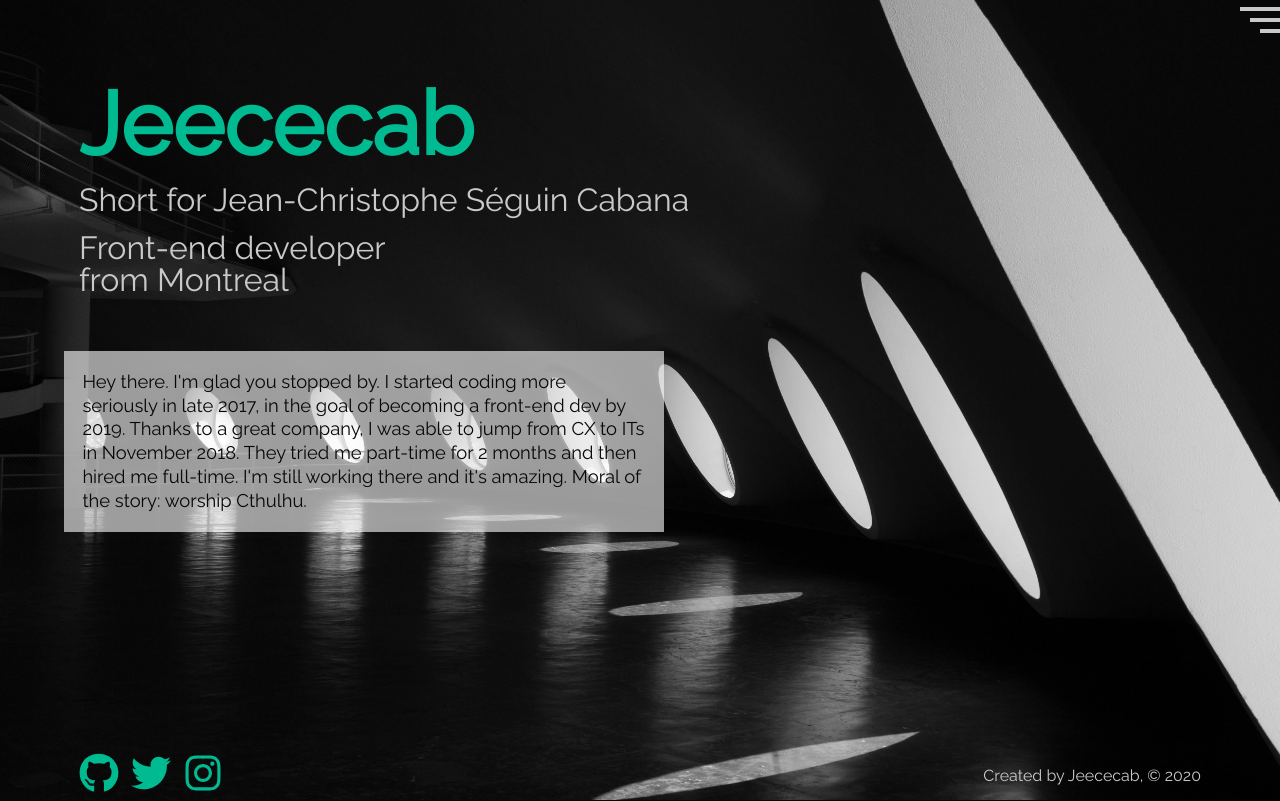
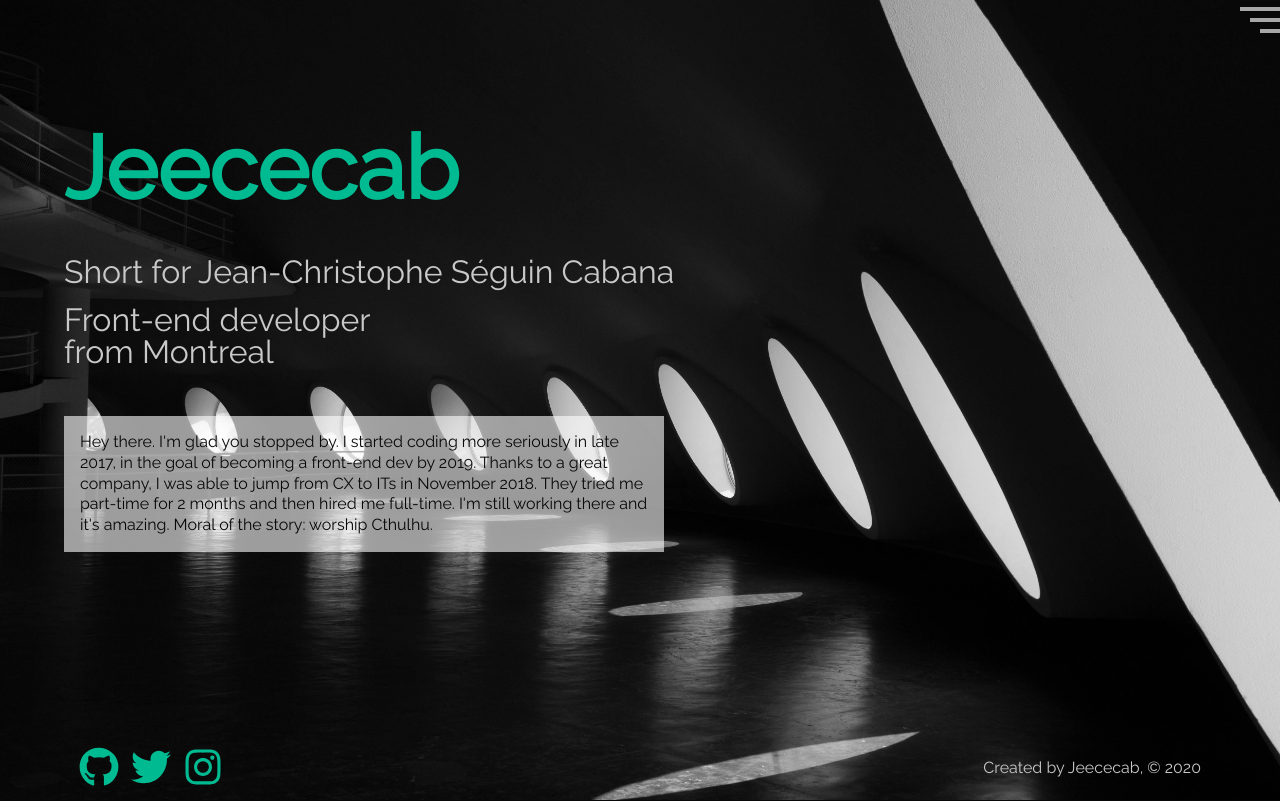
Before and after one commit to jeececab/jeececab2, a Gatsby site: page / in a window 1280 px wide. Built offline with nearby package versions, Linux system fonts and the light colour scheme; Gatsby itself is replaced by a stand-in of ours.

Commit message:
styling and hero component

```diff
--- a/package.json
+++ b/package.json
@@ -15,6 +15,7 @@
   },
   "dependencies": {
     "gatsby": "^2.19.7",
+    "gatsby-plugin-intl": "^0.3.2",
     "gatsby-plugin-sass": "^2.1.28",
     "node-sass": "^4.13.1",
     "react": "^16.12.0",
--- a/src/components/footer.js
+++ b/src/components/footer.js
@@ -1,10 +1,16 @@
-import React from "react"
+import React, { useState, useEffect } from "react"
 import styles from "./footer.module.scss"
 import { FaGithub, FaTwitter, FaInstagram } from "react-icons/fa"
 
 const Footer = () => {
+  const [loaded, setLoaded] = useState(false)
+
+  useEffect(() => {
+    setLoaded(true)
+  }, [loaded])
+
   return (
-    <footer className={styles.footer}>
+    <footer className={`${styles.footer} ${loaded ? styles.displayed : ""}`}>
       <div className={styles.icons}>
         <a
           href="https://github.com/jeececab/"
--- a/src/components/footer.module.scss
+++ b/src/components/footer.module.scss
@@ -2,13 +2,21 @@
 
 .footer {
   display: flex;
+  flex-wrap: wrap;
   align-items: center;
   justify-content: space-between;
-  padding: 0 15px;
+  padding: 10px 15px;
+  opacity: 0;
+  transition: opacity ease-in-out 1.5s;
 
   p {
     color: $lightgrey;
+    margin: 0.5em 0;
   }
+}
+
+.displayed {
+  opacity: 1;
 }
 
 .icons {
@@ -17,7 +25,7 @@
     color: #00bb92;
     height: 40px;
     width: 40px;
-    margin: 0 0.75em 0.25em 0;
+    margin: 0 0.75em 0 0;
 
     &:hover {
       color: darken(#00bb92, 7%);
--- a/src/components/header.module.scss
+++ b/src/components/header.module.scss
@@ -12,7 +12,7 @@
 
   div {
     height: 4px;
-    background-color: $lightgrey;
+    background-color: $midlightgrey;
     margin: 7px 0 7px auto;
     transition: transform ease-in-out 0.25s;
   }
@@ -88,7 +88,7 @@
     &:hover,
     &.active {
       color: $white;
-      background: lighten($black, 5%);
+      background: lighten($black, 7%);
     }
   }
 }
--- /dev/null
+++ b/src/components/hero.js
@@ -0,0 +1,44 @@
+import React, { useState, useEffect } from "react"
+import styles from "./hero.module.scss"
+
+const Hero = () => {
+  const [loaded, setLoaded] = useState(false)
+
+  useEffect(() => {
+    setLoaded(true)
+  }, [loaded])
+
+  return (
+    <div className={styles.hero}>
+      <h1 className={`${styles.hero__title} ${loaded ? styles.displayed : ""}`}>
+        Jeececab
+      </h1>
+
+      <div
+        className={`${styles.hero__subtitles} ${
+          loaded ? styles.displayed : ""
+        }`}
+      >
+        <h2 className={styles.hero__subtitle}>
+          Short for Jean-Christophe Séguin Cabana
+        </h2>
+        <h2 className={styles.hero__subtitle}>
+          Front-end developer from Montreal
+        </h2>
+      </div>
+
+      <div className={`${styles.hero__bio} ${loaded ? styles.displayed : ""}`}>
+        <p>
+          Hey there. I'm glad you stopped by. I started coding more seriously in
+          late 2017, in the goal of becoming a front-end dev by 2019. Thanks to
+          a great company, I was able to jump from CX to ITs in November 2018.
+          They tried me part-time for 2 months and then hired me full-time. I'm
+          still working there and it's amazing. Moral of the story: worship
+          Cthulhu.
+        </p>
+      </div>
+    </div>
+  )
+}
+
+export default Hero
--- /dev/null
+++ b/src/components/hero.module.scss
@@ -0,0 +1,64 @@
+@import "../styles/colors.scss";
+
+.hero {
+  padding-top: 2em;
+}
+
+.hero__title {
+  color: #00bb92;
+  font-size: 4rem;
+  font-weight: bold;
+  margin-left: 15px;
+  opacity: 0;
+  transition: opacity ease-in-out 0.25s;
+
+  @media (min-width: 600px) {
+    margin-left: 0px;
+  }
+
+  @media (min-width: 900px) {
+    font-size: 5.5rem;
+  }
+}
+
+.hero__subtitles {
+  margin: 1em 15px;
+  opacity: 0;
+  transition: opacity ease-in-out 0.5s;
+
+  @media (min-width: 600px) {
+    margin-left: 0px;
+  }
+}
+
+.hero__subtitle {
+  color: $lightgrey;
+  font-size: 1.5rem;
+  margin: 0.5em 0;
+  max-width: 15em;
+
+  &:last-child {
+    max-width: 10em;
+  }
+
+  @media (min-width: 900px) {
+    font-size: 2rem;
+    max-width: 30em;
+  }
+}
+
+.hero__bio {
+  background-color: rgba(255, 255, 255, 0.6);
+  color: $black;
+  font-size: 1rem;
+  padding: 1em;
+  width: 80%;
+  max-width: 600px;
+  margin: 3em 0;
+  opacity: 0;
+  transition: opacity ease-in-out 0.75s;
+}
+
+.displayed {
+  opacity: 1;
+}
--- a/src/components/layout.js
+++ b/src/components/layout.js
@@ -1,14 +1,18 @@
 import React from "react"
-import Header from "./header";
+import Header from "./header"
 import Footer from "./footer"
 import "../styles/index.scss"
 import styles from "./layout.module.scss"
 
-const Layout = ({ children }) => {
+const Layout = ({ children, location }) => {
   return (
     <>
       <Header />
-      <div className={styles.container}>
+      <div
+        className={`${styles.container} ${
+          location && location === "index" ? styles.container_hp : ""
+        }`}
+      >
         <div className={styles.content}>{children}</div>
         <Footer />
       </div>
--- a/src/components/layout.module.scss
+++ b/src/components/layout.module.scss
@@ -1,11 +1,14 @@
 .container {
-  width: 100%;
+  width: 90%;
   max-width: 1200px;
   margin: 0 auto;
   display: flex;
   flex-direction: column;
   min-height: 100vh;
+}
 
+.container_hp {
+  width: 100%;
   @media (min-width: 600px) {
     width: 90%;
   }
--- a/src/pages/index.js
+++ b/src/pages/index.js
@@ -1,29 +1,12 @@
 import React from "react"
 import Layout from "../components/layout"
+import Hero from "../components/hero"
 import "../styles/index.scss"
 
 const Homepage = () => {
   return (
-    <Layout>
-      <div className="hero">
-        <h1>Jeececab</h1>
-
-        <div className="hero__subtitles">
-          <h2>Short for Jean-Christophe Séguin Cabana</h2>
-          <h2>Front-end developer from Montreal</h2>
-        </div>
-
-        <div className="hero__bio">
-          <p>
-            Hey there. I'm glad you stopped by. I started coding more seriously
-            in late 2017, in the goal of becoming a front-end dev by 2019.
-            Thanks to a great company, I was able to jump from CX to ITs in
-            November 2018. They tried me part-time for 2 months and then hired
-            me full-time. I'm still working there and it's amazing. Moral of the
-            story: worship Cthulhu.
-          </p>
-        </div>
-      </div>
+    <Layout location="index">
+      <Hero />
     </Layout>
   )
 }
--- a/src/styles/colors.scss
+++ b/src/styles/colors.scss
@@ -1,5 +1,6 @@
 $black: #080808;
 $white: #e6e6e6;
 $lightgrey: rgb(201, 201, 201);
+$midlightgrey: rgb(167, 167, 167);
 $grey: rgb(77, 77, 77);
 $darkgrey: rgb(51, 51, 51);
--- a/src/styles/index.scss
+++ b/src/styles/index.scss
@@ -145,53 +145,16 @@ body {
   background-size: cover;
   background-repeat: no-repeat;
   background-position: center;
-  height: 100vh;
-}
-
-p {
-  line-height: 1.3;
+  min-height: 100vh;
 }
 
 h1 {
   color: #00bb92;
   font-size: 4rem;
   font-weight: bold;
-  margin-left: 15px;
-  @media (min-width: 900px) {
-    font-size: 5.5rem;
-  }
+  margin: 0.5em 0;
 }
 
-h2 {
-  color: $lightgrey;
-  font-size: 1.5rem;
-  margin: 0.5em 0;
-  max-width: 15em;
-
-  &:last-child {
-    max-width: 10em;
-  }
-
-  @media (min-width: 900px) {
-    font-size: 2rem;
-    max-width: 30em;
-  }
+p {
+  line-height: 1.3;
 }
-
-.hero {
-  padding-top: 2em;
-}
-
-.hero__subtitles {
-  margin: 1em 15px;
-}
-
-.hero__bio {
-  background-color: rgba(255, 255, 255, 0.6);
-  color: $black;
-  font-size: 1.15rem;
-  padding: 1em;
-  width: 80%;
-  max-width: 600px;
-  margin: 3em 0;
-}
```
Also changed, not shown: 1 other file.
